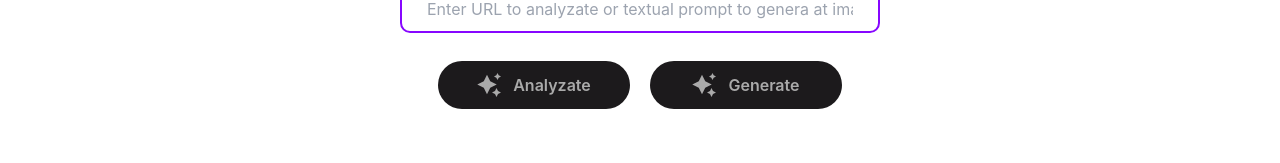
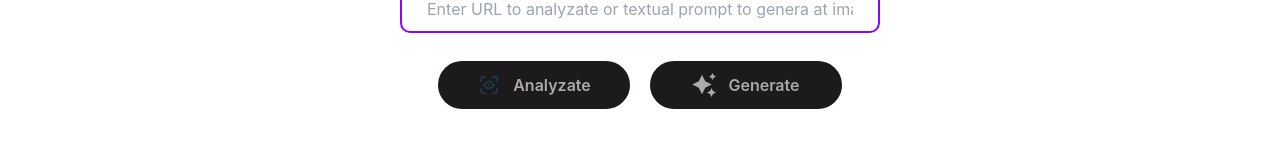
Before and after one commit to dmunoz05/analyze-and-generate-images-with-Azure-AI, a React (Create React App) app: page / in a window 1280 px wide. Shown: the part 419-582 px from the top of the page. Built offline with nearby package versions, Linux system fonts and the light colour scheme.

Commit message:
Modify svg icon

```diff
--- a/src/App.js
+++ b/src/App.js
@@ -86,8 +86,15 @@ function App() {
 
         <div className='flex flex-row justify-center items-center gap-5'>
           <button onClick={() => analyzeImage()} className="btn">
-            <svg height='24' width='24' fill='#FFFFFF' viewBox='0 0 24 24' data-name='Layer 1' id='Layer_1' className='sparkle'>
-              <path d='M10,21.236,6.755,14.745.264,11.5,6.755,8.255,10,1.764l3.245,6.491L19.736,11.5l-6.491,3.245ZM18,21l1.5,3L21,21l3-1.5L21,18l-1.5-3L18,18l-3,1.5ZM19.333,4.667,20.5,7l1.167-2.333L24,3.5,21.667,2.333,20.5,0,19.333,2.333,17,3.5Z'></path>
+            <svg xmlns="http://www.w3.org/2000/svg" class="icon icon-tabler icon-tabler-scan-eye" width="24" height="24" viewBox="0 0 24 24" stroke-width="2" stroke="currentColor" fill="none" stroke-linecap="round" stroke-linejoin="round">
+              <path stroke="none" d="M0 0h24v24H0z" fill="none" />
+              <path d="M4 8v-2a2 2 0 0 1 2 -2h2" />
+              <path d="M4 16v2a2 2 0 0 0 2 2h2" />
+              <path d="M16 4h2a2 2 0 0 1 2 2v2" />
+              <path d="M16 20h2a2 2 0 0 0 2 -2v-2" />
+              <path d="M7 12c3.333 -4.667 6.667 -4.667 10 0" />
+              <path d="M7 12c3.333 4.667 6.667 4.667 10 0" />
+              <path d="M12 12h-.01" />
             </svg>
 
             <span className='text'>Analyzate</span>
```
